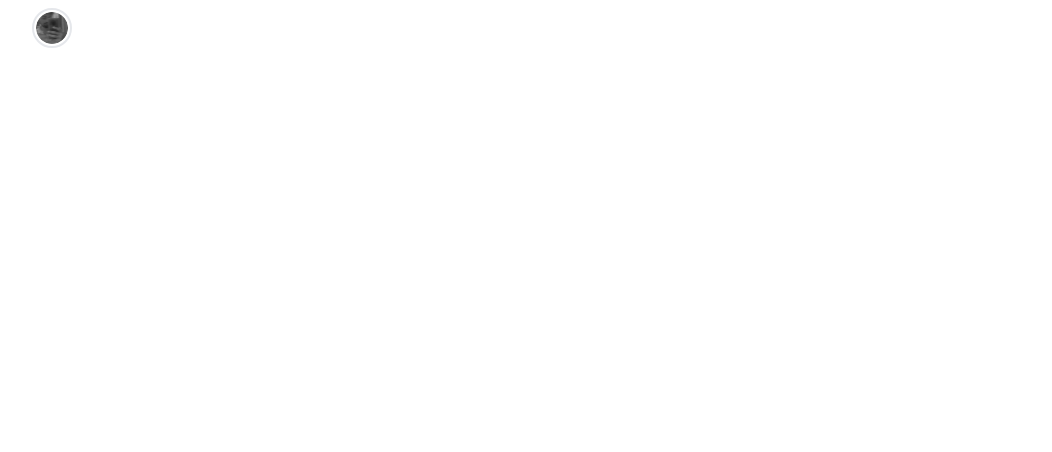
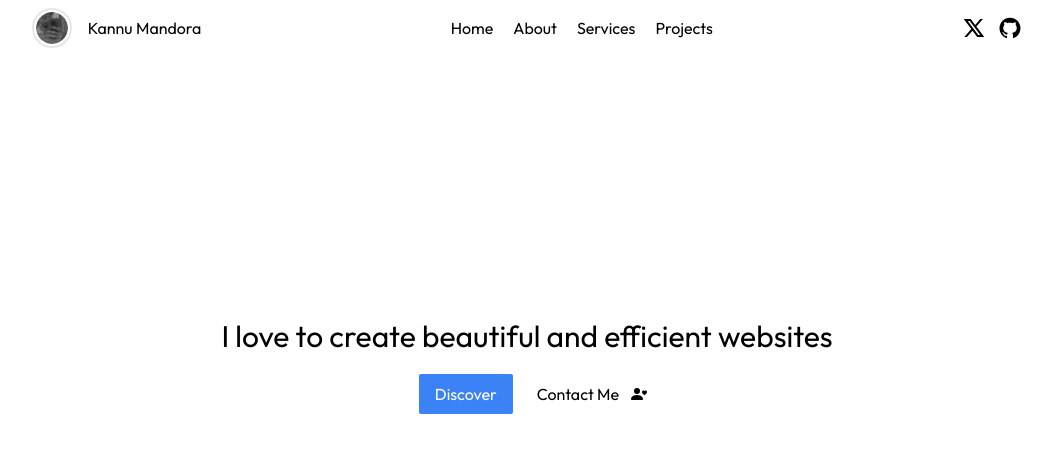
Before and after one commit to mandorakannu/next-portfolio, a Next.js app: page / in a window 1280 px wide. Shown: the top 452 px of the page, without its empty margins (113-1165 px from the left). Built offline with nearby package versions, Linux system fonts and the light colour scheme.

Commit message:
Main Component created

```diff
--- a/app/layout.tsx
+++ b/app/layout.tsx
@@ -71,7 +71,7 @@
   return (
     <>
       <html lang="en">
-        <body className={`${font.className} dark:bg-black text-white`}>
+        <body className={`${font.className} dark:bg-[#24262a] dark:text-white`}>
           {children}
           <Analytics />
         </body>
--- a/app/page.tsx
+++ b/app/page.tsx
@@ -1,9 +1,11 @@
 import { Navigation } from "@shared_ui/navigation/Navigation";
+import Main from "@ui/layouts/Main";
 
 export default function Home() {
   return (
     <>
-      <Navigation />
+      <Navigation /> {/* This is the navigation component */}
+      <Main /> {/* This is the main component */}
     </>
   );
 }
--- /dev/null
+++ b/components/ui/layouts/Main.tsx
@@ -0,0 +1,38 @@
+import React, { memo } from "react";
+import { Outfit } from "next/font/google";
+import Link from "next/link";
+import { BsPersonHeart as Person } from "react-icons/bs";
+const outfit = Outfit({
+  weight: "400",
+  style: "normal",
+  subsets: ["latin-ext", "latin"],
+});
+function Main() {
+  return (
+    <>
+      <main
+        className={`${outfit.className} flex flex-col items-center justify-center h-[80dvh] px-5`}
+      >
+        <h2 className="text-3xl text-center">
+          I love to create beautiful and efficient websites
+        </h2>
+        <div className="flex justify-center items-center gap-3 my-5">
+          <Link
+            href="#about"
+            className="bg-blue-500 hover:bg-blue-600 transition-colors delay-75 px-4 py-2 mx-3 rounded-sm text-white"
+          >
+            Discover
+          </Link>
+          <Link
+            href="#contact"
+            className="flex justify-center items-center gap-3 hover:text-pink-400 transition-colors delay-75"
+          >
+            Contact Me <Person />
+          </Link>
+        </div>
+      </main>
+    </>
+  );
+}
+
+export default memo(Main);
```
